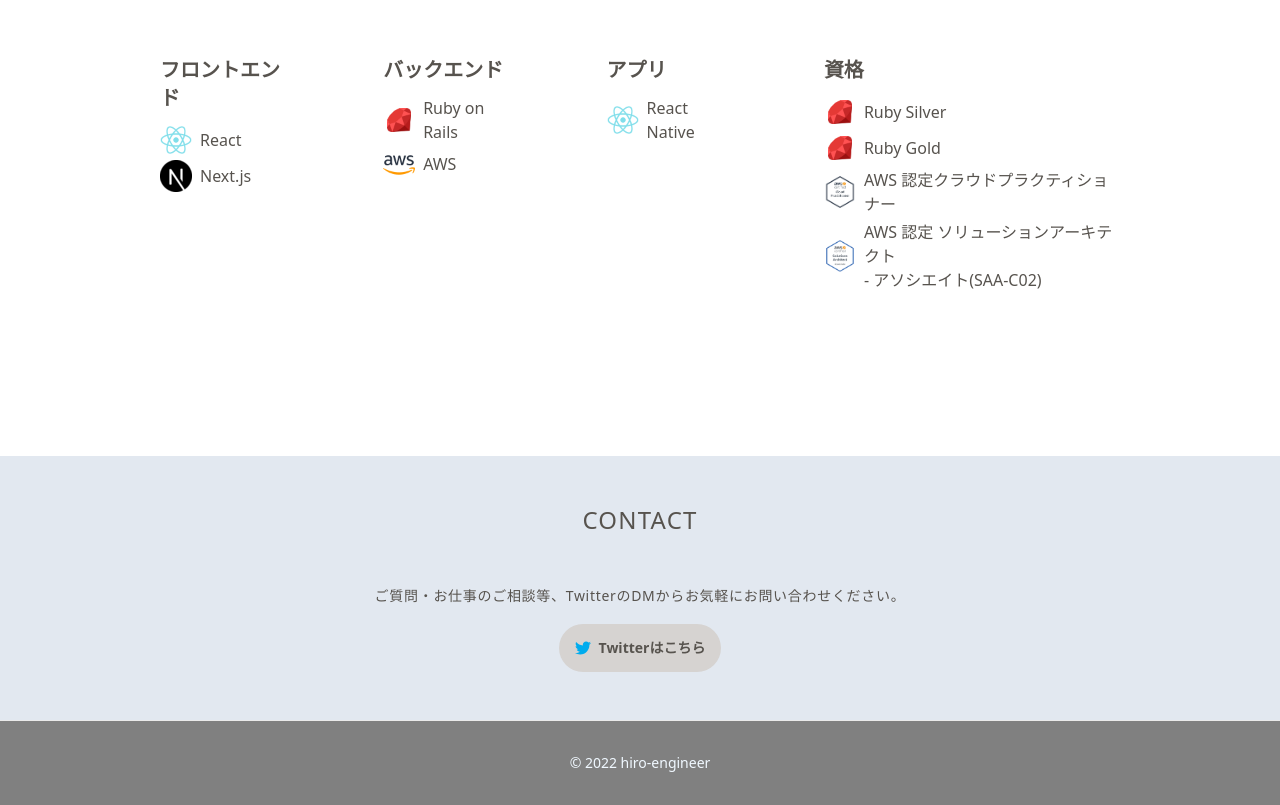
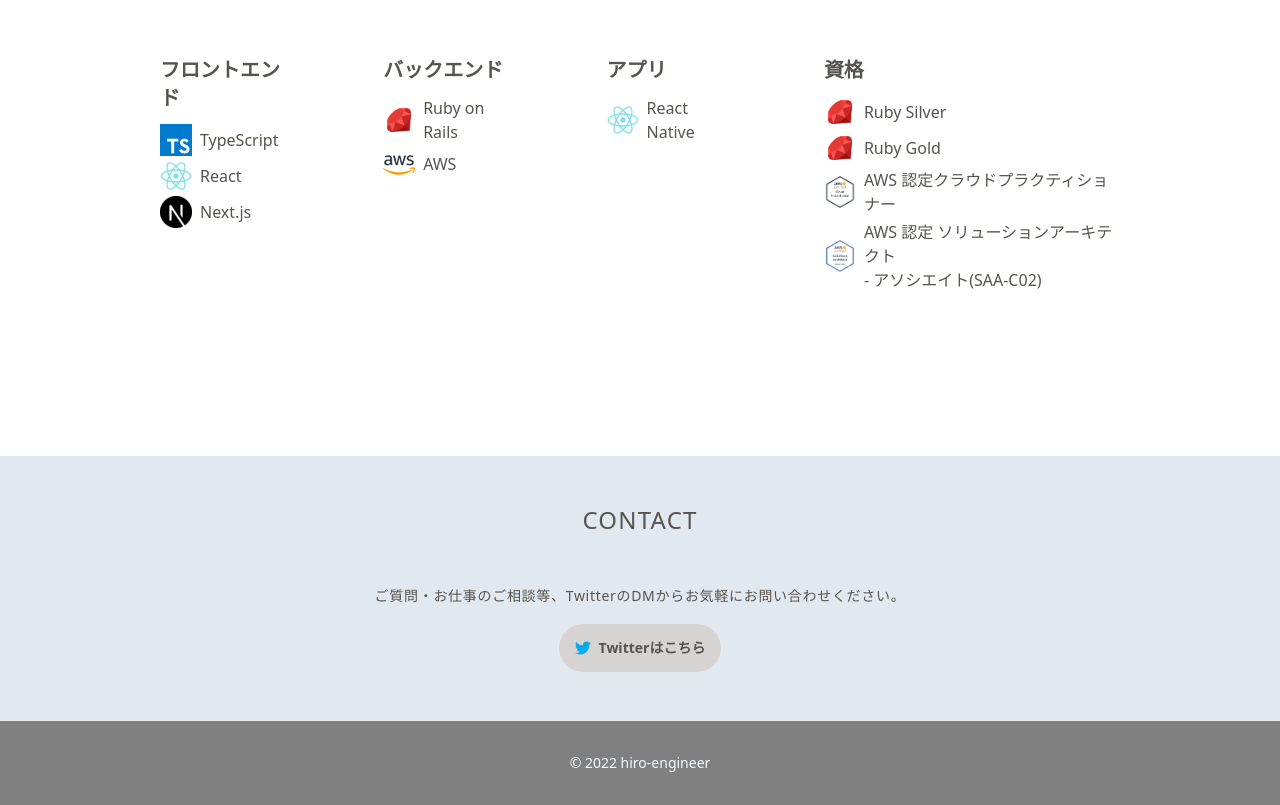
Before and after one commit to hiro-engineer4/portfolio-site, a Next.js app: page / in a window 1280 px wide. Shown: the part 2540-3345 px from the top of the page. Built offline with nearby package versions, Linux system fonts and the light colour scheme.

Commit message:
add skill of typescript

```diff
--- a/components/Skill/index.tsx
+++ b/components/Skill/index.tsx
@@ -10,6 +10,15 @@
             <div className="card-body">
               <h2 className="card-title">フロントエンド</h2>
               <ul>
+                <li className="flex items-center mb-1 font-light">
+                  <Image
+                    src="/icon/typescript.svg"
+                    width={32}
+                    height={32}
+                    alt="icon"
+                  />
+                  <span className="ml-2"> TypeScript</span>
+                </li>
                 <li className="flex items-center mb-1 font-light">
                   <Image
                     src="/icon/react.png"
```
Also changed, not shown: public/icon/typescript.svg (added).
